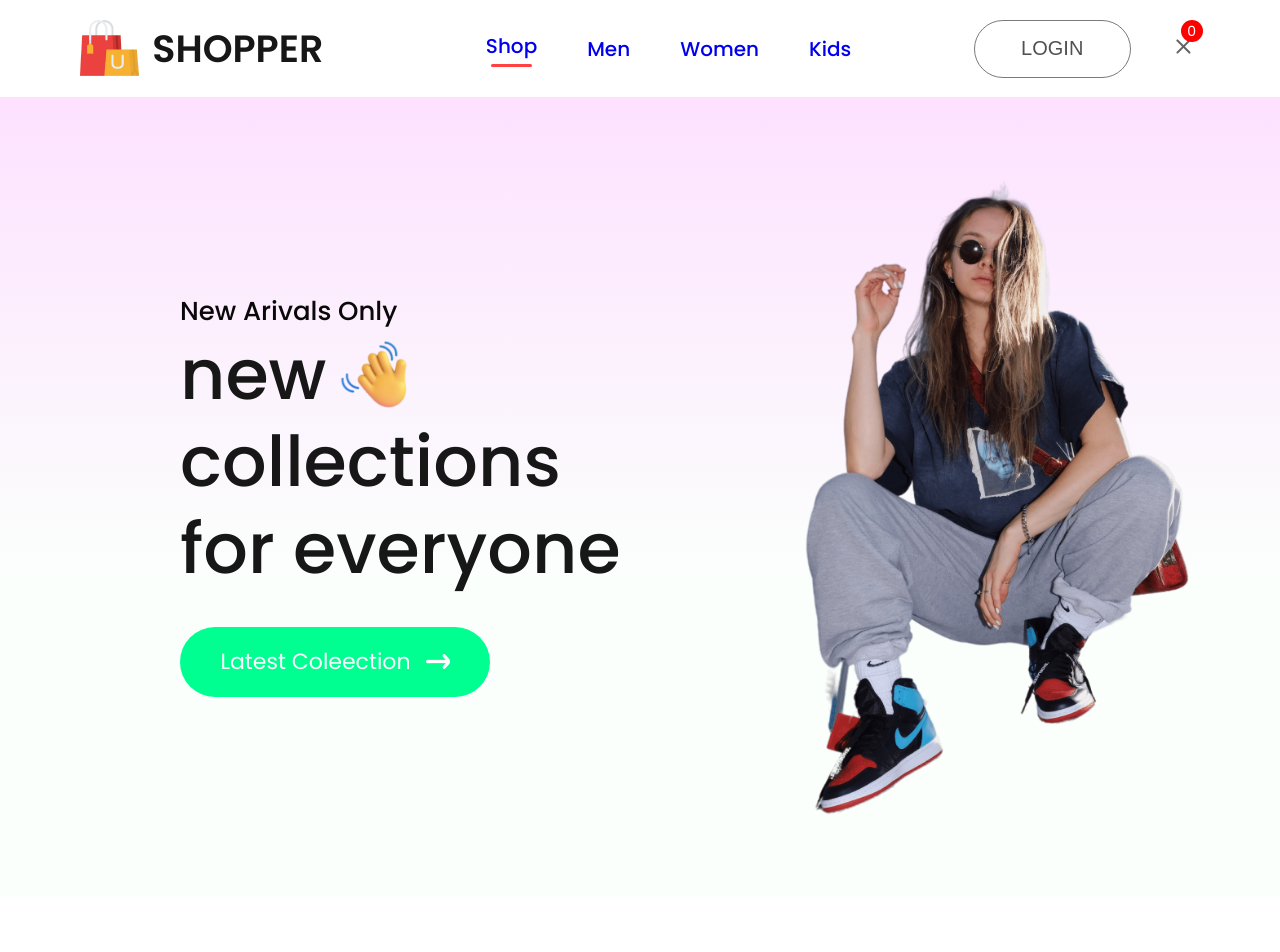
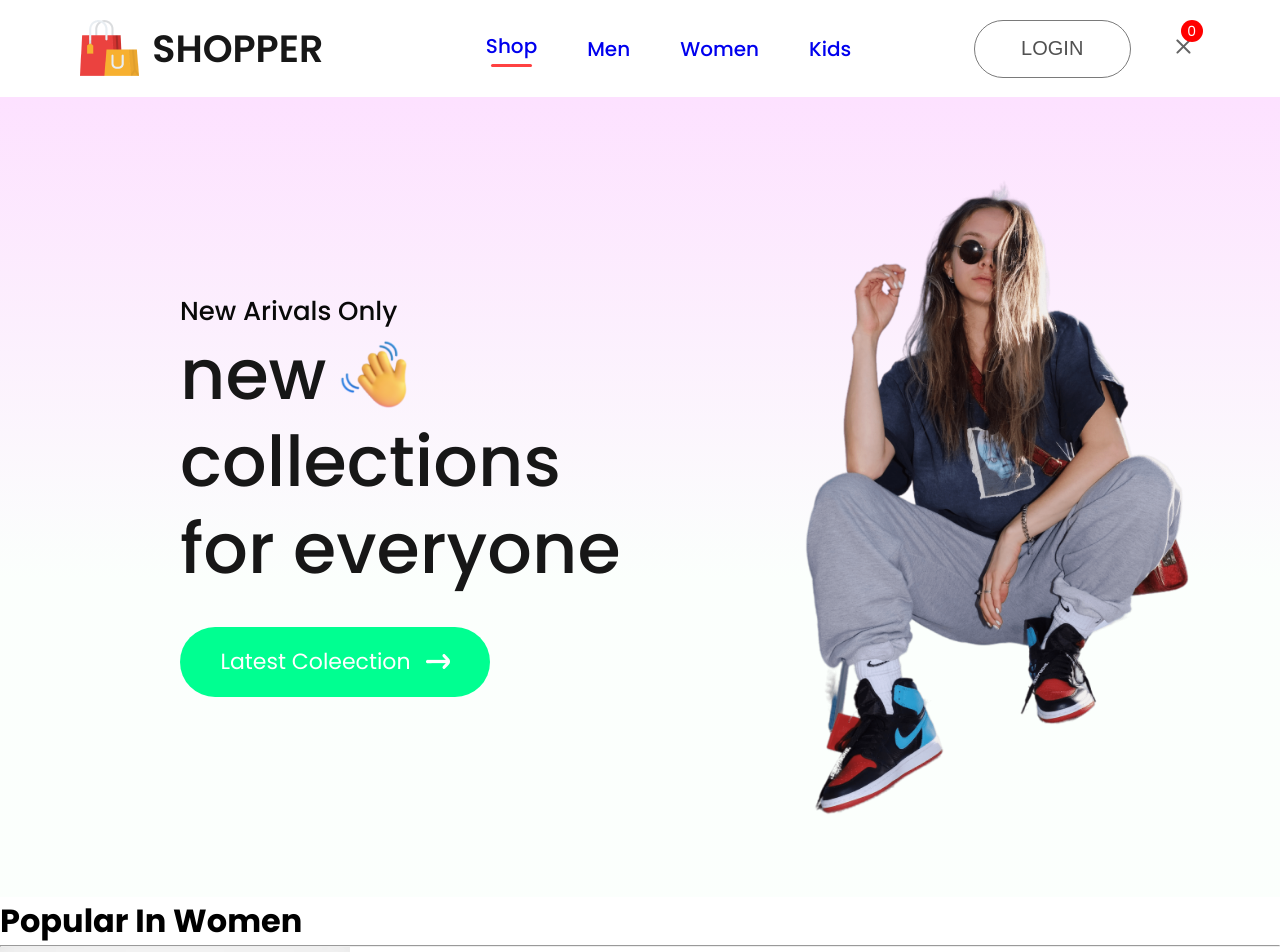
Before and after one commit to abhinavbajpayee/E-commerece-final, a React (Create React App) app: page /kids in a window 1280 px wide. Shown: the top 952 px of the page. Before the commit the page ends 897 px from the top, so only its background shows below. Built offline with nearby package versions, Linux system fonts and the light colour scheme.

Commit message:
changes done

```diff
--- a/src/App.js
+++ b/src/App.js
@@ -3,6 +3,7 @@ import './App.css';
 import { Navbar } from './Components/Navbar/Navbar';
 import { BrowserRouter,Routes,Route } from 'react-router-dom';
 import { ShopCategory } from './Pages/ShopCategory';
+import {Shop} from './Pages/Shop';
 import { Hero } from './Components/Hero/Hero';
 import { Link } from 'react-router-dom'; // Add this line
 function App() {
--- a/src/Pages/ShopCategory.jsx
+++ b/src/Pages/ShopCategory.jsx
@@ -1,11 +1,11 @@
 import React from 'react'
 import { Hero } from '../Components/Hero/Hero'
-
+import { Popular } from '../Components/Popular/Popular';
 export const ShopCategory = () => {
   return (
     <div>
         <Hero/>
-
+         <Popular/>
     </div>
   )
 }
```
Also changed, not shown: src/Pages/Shop.jsx (+4 -3 lines).
